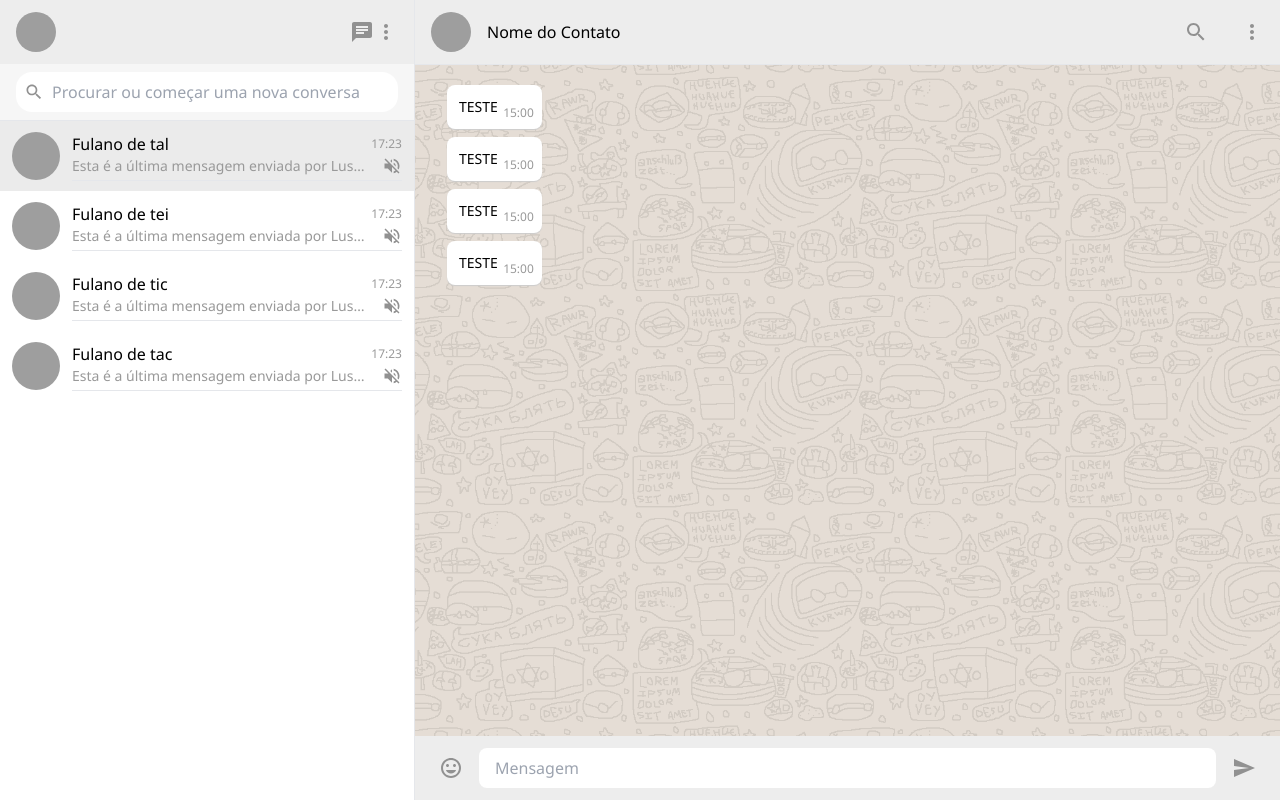
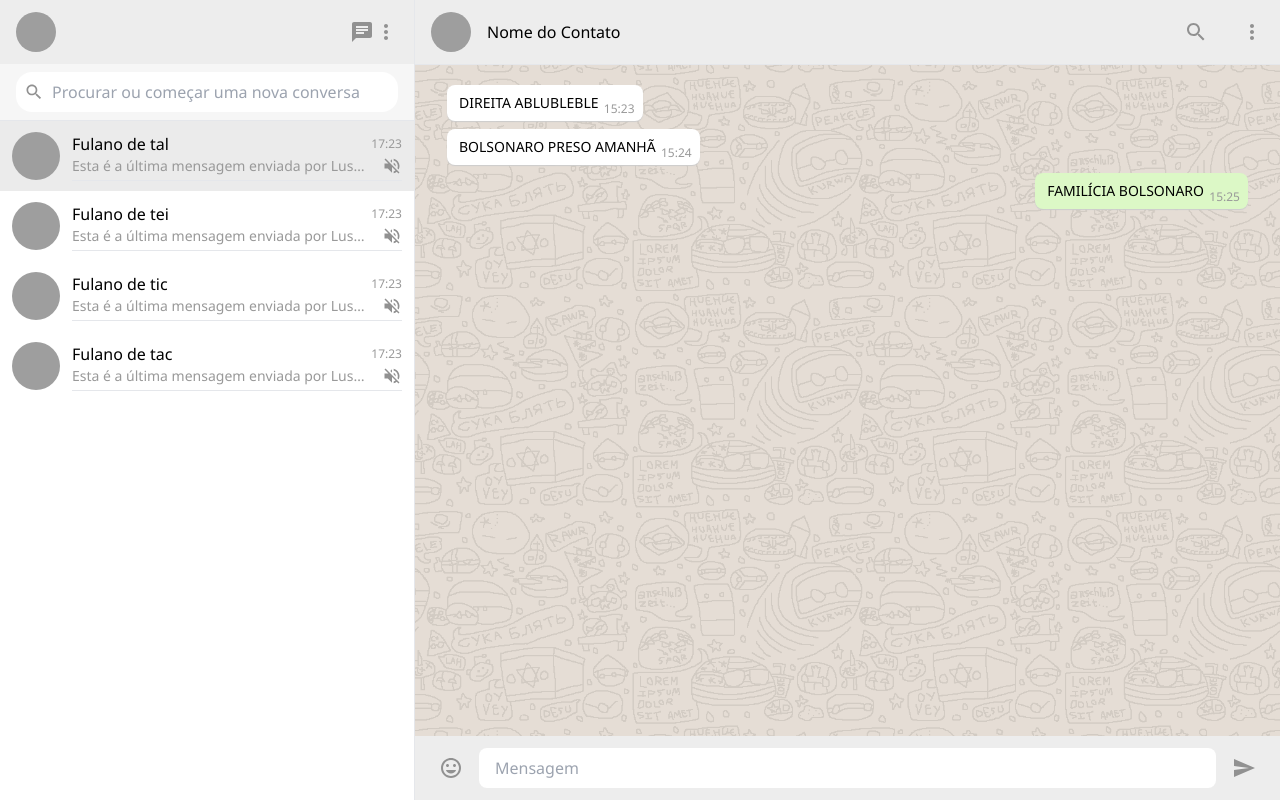
Before and after one commit to almeidaxz/desafio-saltsystems, a React (Vite) app in the folder client/: page / in a window 1280 px wide. Both pictures are taken after a click on the element 207 px from the left and 156 px from the top of the page. Built offline with nearby package versions, Linux system fonts and the light colour scheme; grey boxes are pictures that could not be loaded.

Commit message:
fix: corrigido listagem de mensagens e posicionamento

```diff
--- a/client/src/components/ChatWindow/index.jsx
+++ b/client/src/components/ChatWindow/index.jsx
@@ -6,13 +6,33 @@
 import EmojiPicker from 'emoji-picker-react';
 
 import './styles.css';
-import { useState } from 'react';
+import { useEffect, useState, useRef } from 'react';
 import MessageItem from '../MessageItem';
 
-export default function ChatWindow() {
+export default function ChatWindow({ user }) {
+    const chatBody = useRef();
     const [message, setMessage] = useState('');
     const [emojiOpen, setEmojiOpen] = useState(false);
-    const [messageList, setMessageList] = useState([1, 2, 3, 4]);
+    const [messageList, setMessageList] = useState([
+        {
+            authorId: 123,
+            authorName: 'Fulaninho',
+            body: 'DIREITA ABLUBLEBLE',
+            time: '15:23'
+        },
+        {
+            authorId: 123,
+            authorName: 'Fulaninho',
+            body: 'BOLSONARO PRESO AMANHÃ',
+            time: '15:24'
+        },
+        {
+            authorId: 1234,
+            authorName: 'Fulaninho',
+            body: 'FAMILÍCIA BOLSONARO',
+            time: '15:25'
+        }
+    ]);
     const previewConfig = {
         defaultEmoji: 'none',
         defaultCaption: 'none',
@@ -22,6 +42,11 @@
     const handleEmojiClick = (e) => {
         setMessage(`${message}${e.emoji}`)
     }
+
+    useEffect(() => {
+        const chatHistory = document.querySelector('.chat-body');
+        chatHistory.scrollTop = chatHistory.scrollHeight;
+    });
 
     return (
         <div className='w-full flex flex-col h-full'>
@@ -40,11 +65,15 @@
                     </div>
                 </div>
             </header>
-            <main className='w-full chat-body py-5 px-8'>
+            <main
+                className='chat-body w-full flex flex-col py-5 px-8'
+                ref={chatBody}
+            >
                 {messageList.map((message, key) => {
                     return <MessageItem
                         key={key}
                         message={message}
+                        user={user}
                     />
                 })}
             </main>
--- a/client/src/components/ChatWindow/styles.css
+++ b/client/src/components/ChatWindow/styles.css
@@ -6,6 +6,15 @@
     background-size: 50%;
     background-position: center;
     background-image: url('../../assets/chat-bg.webp');
+}
+
+.chat-body::-webkit-scrollbar {
+    width: 6px;
+    height: 6px;
+}
+
+.chat-body::-webkit-scrollbar-thumb {
+    background-color: rgba(0, 0, 0, 0.2);
 }
 
 .emojis-container {
--- a/client/src/components/MessageItem/index.jsx
+++ b/client/src/components/MessageItem/index.jsx
@@ -1,21 +1,27 @@
 import './styles.css';
 
-export default function MessageItem({ message }) {
+export default function MessageItem({ message, user }) {
     return (
         <div
-            className="message-item px-1 py-2 flex flex-col mb-2 bg-white rounded-lg"
-            style={{justifyContent: message.author}}
+            className='mb-2 flex'
+            style={{ justifyContent: user.id === message.authorId ? 'flex-end' : 'flex-start' }}
+        >
+            <div
+                className="message-item px-1 py-1 flex flex-col bg-white rounded-lg"
+                style={{ backgroundColor: user.id === message.authorId ? '#DCF8C6' : '#FFF' }}
             >
                 <p
                     className="text-sm my-1 mr-10 ml-2"
                 >
-                TESTE
+                    {message.body}
                 </p>
                 <span
                     className="h-4 -mt-4 text-xs text-[#999] mr-1 text-right"
                 >
-                15:00
+                    {message.time}
                 </span>
+            </div>
+
         </div>
     )
 }
--- a/client/src/components/MessageItem/styles.css
+++ b/client/src/components/MessageItem/styles.css
@@ -2,4 +2,5 @@
     width: fit-content;
     max-width: 90%;
     box-shadow: 0 1px 1px #CCC;
+    justify-content: flex-start;
 }
--- a/client/src/pages/Home/index.jsx
+++ b/client/src/pages/Home/index.jsx
@@ -17,6 +17,11 @@
     { chatId: 3, contactName: 'Fulano de tic', contactImage: 'https://www.jockeypr.com.br/wp-content/uploads/2018/05/Dummy.jpg' },
     { chatId: 4, contactName: 'Fulano de tac', contactImage: 'https://www.jockeypr.com.br/wp-content/uploads/2018/05/Dummy.jpg' },
   ]);
+  const [user, setUser] = useState({
+    id: 1234,
+    avatar: 'https://www.jockeypr.com.br/wp-content/uploads/2018/05/Dummy.jpg',
+    name: 'Lucas Braz'
+  });
   const [activeChat, setActiveChat] = useState({});
 
   return (
@@ -27,7 +32,8 @@
         >
           <img
             className="h-10 w-10 rounded-full"
-            src="https://www.jockeypr.com.br/wp-content/uploads/2018/05/Dummy.jpg" alt="dummy avatar photo"
+            src={user.avatar}
+            alt="dummy avatar photo"
           />
           <div className="flex">
             <ChatIcon style={{ color: '#919191' }} />
@@ -64,7 +70,9 @@
       </aside>
       <main className='flex-1'>
         {activeChat.chatId &&
-          <ChatWindow />
+          <ChatWindow
+            user={user}
+          />
         }
         {!activeChat.chatId &&
           <ChatIntro />
```
Lines whose indentation alone changed are shown as unchanged.
